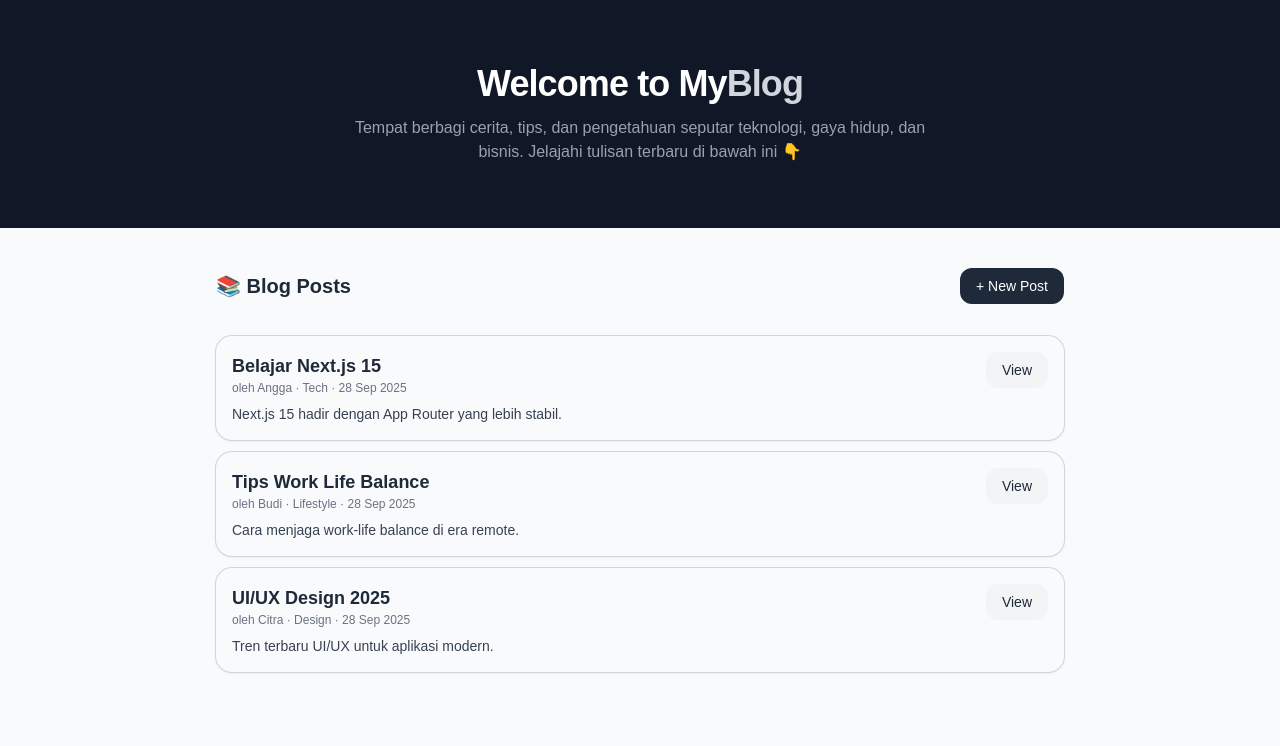
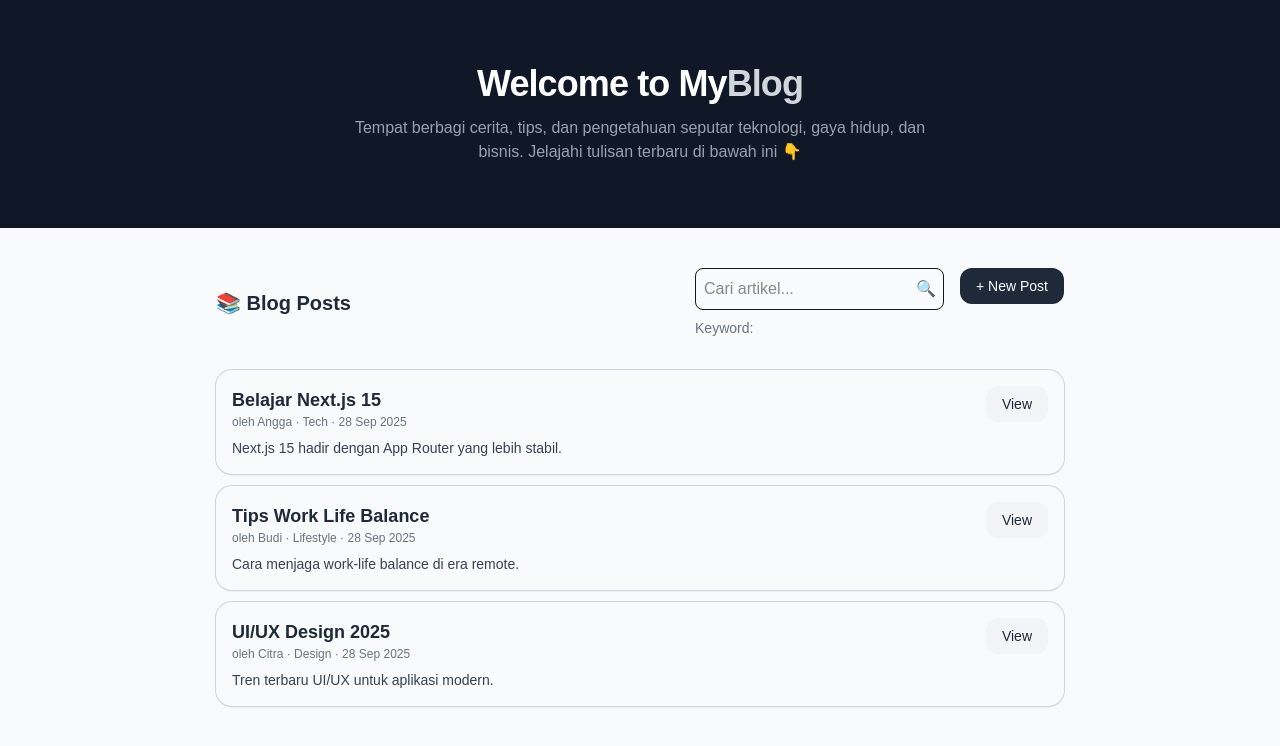
Before and after one commit to AnggaWikaNugraha/multi-step-blog, a Next.js app: page / in a window 1280 px wide. Shown: the top 746 px of the page. Built offline with nearby package versions, Linux system fonts and the light colour scheme.

Commit message:
feat: feature search blog

```diff
--- /dev/null
+++ b/src/app/_components/Search/index.tsx
@@ -0,0 +1,32 @@
+"use client";
+import React from "react";
+
+type SearchInputProps = {
+    value: string;
+    onChange: (value: string) => void;
+    placeholder?: string;
+    className?: string;
+};
+
+export function SearchInput({
+                                value,
+                                onChange,
+                                placeholder = "Cari...",
+                                className = "",
+                            }: SearchInputProps) {
+    return (
+        <div className={`relative w-full ${className}`}>
+            <input
+                type="text"
+                value={value}
+                onChange={(e) => onChange(e.target.value)}
+                placeholder={placeholder}
+                className="w-full p-2 pr-8 border rounded-lg focus:outline-none focus:ring-2 focus:ring-primary-500"
+            />
+            {/* Icon search */}
+            <span className="absolute right-2 top-1/2 -translate-y-1/2 text-gray-400">
+                🔍
+              </span>
+        </div>
+    );
+}
--- a/src/app/_components/Select/Select.tsx
+++ b/src/app/_components/Select/Select.tsx
@@ -1,30 +1,38 @@
+"use client";
 import React from "react";
 
-type Option = { value: string; label: string };
-
-type Props = React.SelectHTMLAttributes<HTMLSelectElement> & {
-    label?: string;
-    options: Option[];
-    error?: string;
+export type Option = {
+    label: string;
+    value: string;
 };
 
-export default function Select({ label, options, error, ...props }: Props) {
+type SelectSearchProps = {
+    value: string;
+    onChange: (value: string) => void;
+    options: Option[];
+    placeholder?: string;
+    className?: string;
+};
+
+export function SelectSearch({
+                                 value,
+                                 onChange,
+                                 options,
+                                 placeholder = "Pilih...",
+                                 className = "",
+                             }: SelectSearchProps) {
     return (
-        <div>
-            {label && <label className="mb-1 block text-sm text-gray-700">{label}</label>}
-            <select
-                className="w-full rounded-xl border border-gray-300 bg-gray-50 px-3 py-2 text-sm text-gray-800 outline-none
-                   focus:ring-2 focus:ring-gray-800 disabled:bg-gray-200"
-                {...props}
-            >
-                <option value="">Pilih...</option>
-                {options.map((o) => (
-                    <option key={o.value} value={o.value}>
-                        {o.label}
-                    </option>
-                ))}
-            </select>
-            {error && <p className="mt-1 text-xs text-red-600">{error}</p>}
-        </div>
+        <select
+            value={value}
+            onChange={(e) => onChange(e.target.value)}
+            className={`p-2 border rounded-lg focus:outline-none focus:ring-2 focus:ring-primary-500 ${className}`}
+        >
+            <option value="">{placeholder}</option>
+            {options.map((opt) => (
+                <option key={opt.value} value={opt.value}>
+                    {opt.label}
+                </option>
+            ))}
+        </select>
     );
 }
--- a/src/app/features/blog/_hooks/useBlog.tsx
+++ b/src/app/features/blog/_hooks/useBlog.tsx
@@ -17,7 +17,7 @@ export function useGetData() {
             dispatch({ type: "SET_DATA", payload: res.data ?? [] });
 
         } catch (e) {
-            console.log(e)
+
         } finally {
             setTimeout(() => {
 
--- /dev/null
+++ b/src/app/features/blog/_hooks/useFilter.tsx
@@ -0,0 +1,20 @@
+export function filterBlogs(blogs: Blog[], search: string, category: string) {
+    let result = blogs;
+
+    // 🔎 search di semua field (id, title, author, summary, category, createdAt)
+    if (search) {
+        const lower = search.toLowerCase();
+        result = result.filter((b) =>
+            Object.values(b).some((val) =>
+                String(val).toLowerCase().includes(lower)
+            )
+        );
+    }
+
+    // 🏷️ filter by category (optional)
+    if (category) {
+        result = result.filter((b) => b.category === category);
+    }
+
+    return result;
+}
--- a/src/app/features/blog/model/blog.tsx
+++ b/src/app/features/blog/model/blog.tsx
@@ -9,6 +9,12 @@ export function BlogReducer(state: BlogState, action: BlogAction): BlogState {
             return { ...state, data: action.payload };
         case "SET_LOADING":
             return { ...state, loading: action.payload };
+
+        case "SET_SEARCH":
+            return { ...state, search: action.payload };
+        case "SET_CATEGORY":
+            return { ...state, category: action.payload };
+
         default:
             return state;
     }
--- a/src/app/features/blog/model/types/blog.ts
+++ b/src/app/features/blog/model/types/blog.ts
@@ -10,14 +10,22 @@ export type Blog = {
 export type BlogState = {
     data: Blog[];
     loading: boolean;
+
+    search: string;
+    category: string;
 };
 
 export type BlogAction =
     | { type: "SET_DATA"; payload: Blog[] }
-    | { type: "SET_LOADING"; payload: boolean };
+    | { type: "SET_LOADING"; payload: boolean }
 
+    | { type: "SET_SEARCH"; payload: string }
+    | { type: "SET_CATEGORY"; payload: string }
 
 export const BlogInitialState: BlogState = {
     data: [],
     loading: false,
+
+    search: "",
+    category: "",
 };
--- a/src/app/features/blog/view/_components/list-blog/index.tsx
+++ b/src/app/features/blog/view/_components/list-blog/index.tsx
@@ -1,18 +1,22 @@
 "use client";
 
+import BlogCard from "../blog-card";
+
 import {useGetData} from "@/app/features/blog/_hooks/useBlog";
-import  {Blog} from '@/app/features/blog/model/types/blog'
-import {BlogCardSkeleton} from "@/app/features/blog/view/_components/loading";
-import {EmptyState} from "@/app/features/blog/view/_components/empty";
+import {Blog} from '@/app/features/blog/model/types/blog'
+import {BlogCardSkeleton} from "@/app/_components/loading";
+import {EmptyState} from "@/app/_components/empty";
 
-import BlogCard from "../blog-card";
 import {useBlogContext} from "@/app/features/blog/model/blog";
+import {filterBlogs} from "@/app/features/blog/_hooks/useFilter";
 
 export default function List() {
     useGetData();
 
     const { state } = useBlogContext();
-    const { data, loading } = state
+    const { data, loading, search, category } = state
+    // 🔎 filter di FE
+    const filtered = filterBlogs(data?.data ?? [], search, category);
 
     return (
         <div className="space-y-3">
@@ -23,10 +27,10 @@ export default function List() {
                     <BlogCardSkeleton />
                     <BlogCardSkeleton />
                 </>
-            ) : data?.data?.length === 0 ? (
+            ) : filtered?.length === 0 ? (
                 <EmptyState message="Belum ada artikel ditemukan" />
             ) : (
-                data?.data?.map((blog: Blog) => <BlogCard key={blog.id} blog={blog} />)
+                filtered?.map((blog: Blog) => <BlogCard key={blog.id} blog={blog} />)
             )}
         </div>
     );
--- a/src/app/features/blog/view/index.tsx
+++ b/src/app/features/blog/view/index.tsx
@@ -1,19 +1,10 @@
 "use client"
-
-import {useReducer} from "react";
 
 import List from '../view/_components/list-blog';
 
-import {BlogContext, BlogReducer} from "@/app/features/blog/model/blog";
-import {BlogInitialState} from "@/app/features/blog/model/types/blog";
-
 export default function Blogs() {
 
-    const [state, dispatch] = useReducer(BlogReducer, BlogInitialState);
-
     return (
-        <BlogContext.Provider value={{ state, dispatch }}>
             <List />
-        </BlogContext.Provider>
     );
 }
--- a/src/app/page.tsx
+++ b/src/app/page.tsx
@@ -1,7 +1,19 @@
+"use client"
+
 import Blogs from "@/app/features/blog/view";
 
+import {SearchInput} from "@/app/_components/Search";
+import {useReducer} from "react";
+import {BlogContext, BlogReducer} from "@/app/features/blog/model/blog";
+import {BlogInitialState} from "@/app/features/blog/model/types/blog";
+
 export default function HomePage() {
+
+    const [state, dispatch ] = useReducer(BlogReducer, BlogInitialState);
+    const { search } = state
+
     return (
+        <BlogContext.Provider value={{ state, dispatch }}>
             <main className="min-h-screen bg-gray-50">
                 {/* Hero Section */}
                 <section className="bg-gray-900 text-white py-16 px-6 text-center">
@@ -18,9 +30,20 @@ export default function HomePage() {
                 <section className="max-w-4xl mx-auto px-6 py-10 space-y-8">
                     <div className="flex items-center justify-between">
                         <h2 className="text-xl font-semibold text-gray-800">📚 Blog Posts</h2>
-                    <button className="px-4 py-2 rounded-xl bg-gray-800 text-white hover:bg-gray-700 text-sm">
+
+                        <div className={'flex gap-4'}>
+                            <div className="max-w-sm">
+                                <SearchInput
+                                    value={search}
+                                    onChange={(val) => dispatch({ type: "SET_SEARCH", payload: val })}
+                                    placeholder="Cari artikel..."
+                                />
+                                <p className="mt-2 text-sm text-gray-500">Keyword: {search}</p>
+                            </div>
+                            <button className="px-4 py-2 rounded-xl bg-gray-800 text-white hover:bg-gray-700 text-sm h-fit">
                                 + New Post
                             </button>
+                        </div>
                     </div>
 
                     {/* Blog List */}
@@ -28,5 +51,6 @@ export default function HomePage() {
                 </section>
 
             </main>
+        </BlogContext.Provider>
     );
 }
```
Also changed, not shown: src/app/_components/empty/index.tsx (renamed from src/app/features/blog/view/_components/empty/index.tsx), src/app/_components/loading/index.tsx (renamed from src/app/features/blog/view/_components/loading/index.tsx), 1 other file (tests, documents, lock files or other folders). Lines whose indentation alone changed are shown as unchanged.
